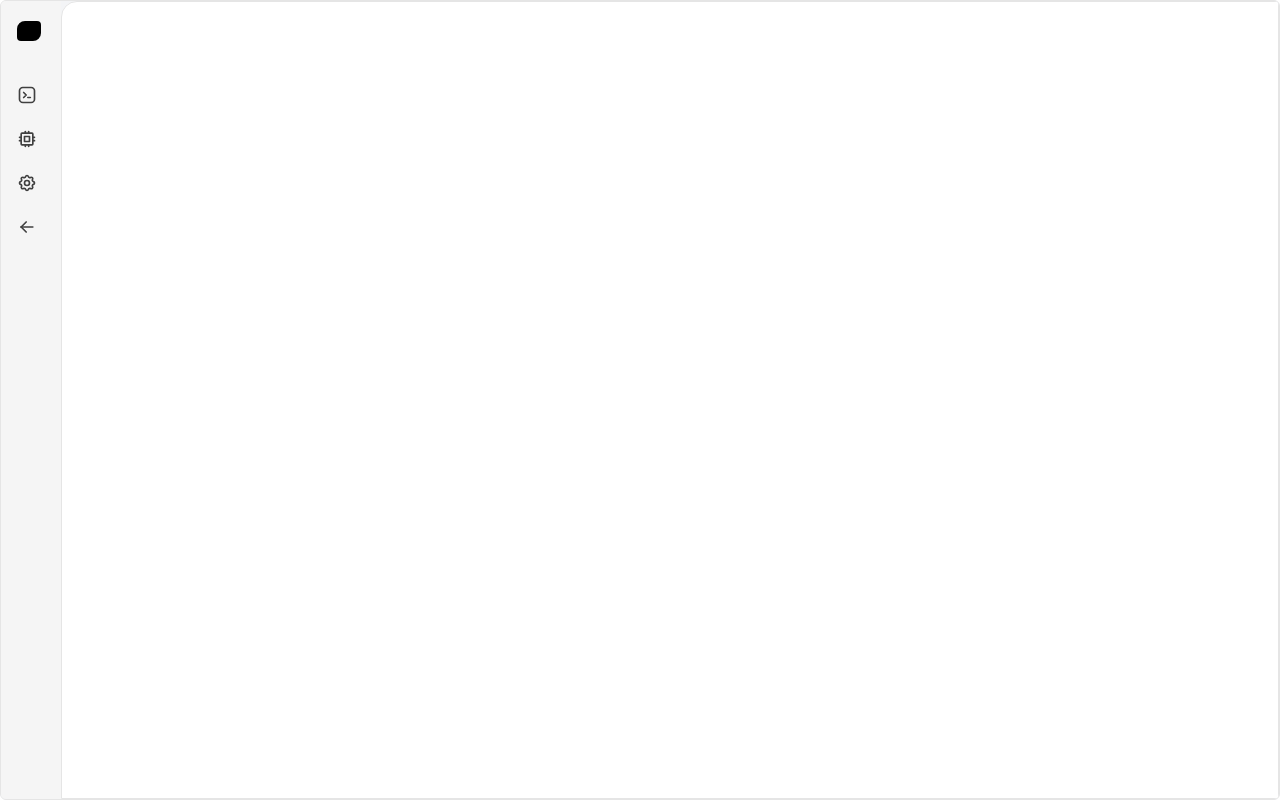
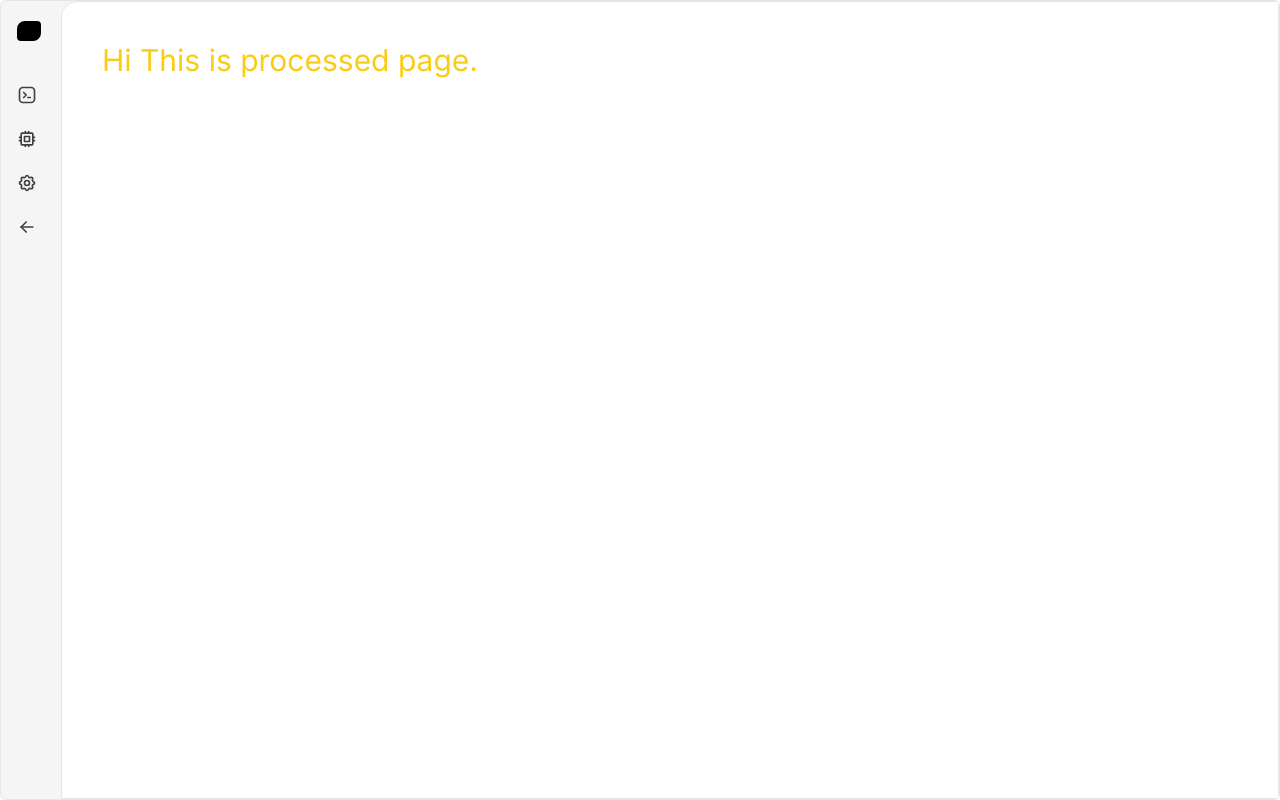
Before and after one commit to gitadityakumar/Gemini-frontend, a Next.js app: page /processed in a window 1280 px wide. Built offline with nearby package versions, Linux system fonts and the light colour scheme.

Commit message:
resolved page issue

```diff
--- a/src/app/(root)/dashboard/page.tsx
+++ b/src/app/(root)/dashboard/page.tsx
@@ -2,7 +2,13 @@ import React from 'react'
 
 const page = () => {
   return (
-    <div>page</div>
+    <div className="flex flex-1">
+      <div className="p-2 md:p-10 rounded-tl-2xl border border-neutral-200 dark:border-neutral-700 bg-white dark:bg-neutral-900 flex flex-col gap-2 flex-1 w-full h-full">
+        <div className="flex gap-2">
+         <h1 className='text-red-700 text-2xl'> Hi this is dashboard page . </h1>
+        </div>
+      </div>
+    </div>
   )
 }
 
--- a/src/app/(root)/layout.tsx
+++ b/src/app/(root)/layout.tsx
@@ -1,10 +1,126 @@
-import Layout from '@/components/ui/layout'
-import React from 'react'
+"use client";
+import React, { useState,ReactNode } from "react";
+import { Sidebar, SidebarBody, SidebarLink } from "@/components/ui/sidebar";
+import {
+  IconArrowLeft,
+  IconBrandTabler,
+  IconSettings,
+  IconCpu
+} from "@tabler/icons-react";
+import Link from "next/link";
+import { motion } from "framer-motion";
+// import Image from "next/image";
+import { cn } from "@/lib/utils";
+import PageHeader from "@/components/ui/pageheader";
 
-const RootLayout = () => {
+
+export default function Layout({ children }: Readonly<{children: ReactNode}>) {
+  const links = [
+    {
+      label: "Dashboard",
+      href: "/dashboard",
+      icon: (
+        <IconBrandTabler className="text-neutral-700 dark:text-neutral-200 h-5 w-5 flex-shrink-0" />
+      ),
+    },
+    {
+      label: "Processed",
+      href: "/processed",
+      icon: (
+        <IconCpu  className="text-neutral-700 dark:text-neutral-200 h-5 w-5 flex-shrink-0" />
+      ),
+    },
+    {
+      label: "Settings",
+      href: "#",
+      icon: (
+        <IconSettings className="text-neutral-700 dark:text-neutral-200 h-5 w-5 flex-shrink-0" />
+      ),
+    },
+    {
+      label: "Logout",
+      href: "#",
+      icon: (
+        <IconArrowLeft className="text-neutral-700 dark:text-neutral-200 h-5 w-5 flex-shrink-0" />
+      ),
+    },
+  ];
+  const [open, setOpen] = useState(false);
   return (
-    <div><Layout/></div>
-  )
+    <div
+      className={cn(
+        "rounded-md flex flex-col md:flex-row bg-gray-100 dark:bg-neutral-800 w-full flex-1 max-w-7xl mx-auto border border-neutral-200 dark:border-neutral-700 overflow-hidden",
+        "h-screen" // for your use case, use `h-screen` instead of `h-[60vh]`
+      )}
+    >
+      <Sidebar open={open} setOpen={setOpen} animate={true}>
+        <SidebarBody className="justify-between gap-10">
+          <div className="flex flex-col flex-1 overflow-y-auto overflow-x-hidden">
+            <>
+              <Logo />
+            </>
+            <div className="mt-8 flex flex-col gap-2">
+              {links.map((link, idx) => (
+                <SidebarLink key={idx} link={link} />
+              ))}
+            </div>
+          </div>
+          <div>
+            <SidebarLink
+              link={{
+                label: "Aditya Kumar",
+                href: "#",
+
+              }}
+            />
+          </div>
+        </SidebarBody>
+      </Sidebar>
+      {/* <Dashboard /> */}
+      {children}
+    </div>
+  );
 }
+export const Logo = () => {
+  return (
+    <Link
+      href="#"
+      className="font-normal flex space-x-2 items-center text-sm text-black py-1 relative z-20"
+    >
+      <div className="h-5 w-6 bg-black dark:bg-white rounded-br-lg rounded-tr-sm rounded-tl-lg rounded-bl-sm flex-shrink-0" />
+      <motion.span
+        initial={{ opacity: 0 }}
+        animate={{ opacity: 1 }}
+        className="font-medium text-black dark:text-white whitespace-pre"
+      >
+        Acet Labs
+      </motion.span>
+    </Link>
+  );
+};
+export const LogoIcon = () => {
+  return (
+    <Link
+      href="#"
+      className="font-normal flex space-x-2 items-center text-sm text-black py-1 relative z-20"
+    >
+      <div className="h-5 w-6 bg-black dark:bg-white rounded-br-lg rounded-tr-sm rounded-tl-lg rounded-bl-sm flex-shrink-0" />
+    </Link>
+  );
+};
 
-export default RootLayout
+// Dummy dashboard component with content
+const Dashboard = () => {
+  return (
+    <div className="flex flex-1">
+      <div className="p-2 md:p-10 rounded-tl-2xl border border-neutral-200 dark:border-neutral-700 bg-white dark:bg-neutral-900 flex flex-col gap-2 flex-1 w-full h-full">
+        <div className="flex gap-2">
+         <PageHeader/>
+        </div>
+
+
+
+      </div>
+    </div>
+  );
+};
--- /dev/null
+++ b/src/app/(root)/page.tsx
@@ -0,0 +1,9 @@
+import React from 'react'
+
+const Home = () => {
+  return (
+    <div>page</div>
+  )
+}
+
+export default Home
--- a/src/app/(root)/processed/page.tsx
+++ b/src/app/(root)/processed/page.tsx
@@ -2,7 +2,13 @@ import React from 'react'
 
 const page = () => {
   return (
-    <div>page</div>
+    <div className="flex flex-1">
+      <div className="p-2 md:p-10 rounded-tl-2xl border border-neutral-200 dark:border-neutral-700 bg-white dark:bg-neutral-900 flex flex-col gap-2 flex-1 w-full h-full">
+        <div className="flex gap-2">
+         <h1 className='text-3xl text-yellow-400'> Hi This is processed page. </h1>
+        </div>
+      </div>
+    </div>
   )
 }
 
--- a/src/components/ui/layout.tsx
+++ /dev/null
@@ -1,124 +0,0 @@
-"use client";
-import React, { useState } from "react";
-import { Sidebar, SidebarBody, SidebarLink } from "@/components/ui/sidebar";
-import {
-  IconArrowLeft,
-  IconBrandTabler,
-  IconSettings,
-  IconCpu
-} from "@tabler/icons-react";
-import Link from "next/link";
-import { motion } from "framer-motion";
-// import Image from "next/image";
-import { cn } from "@/lib/utils";
-
-
-export default function Layout() {
-  const links = [
-    {
-      label: "Dashboard",
-      href: "/dashboard",
-      icon: (
-        <IconBrandTabler className="text-neutral-700 dark:text-neutral-200 h-5 w-5 flex-shrink-0" />
-      ),
-    },
-    {
-      label: "Processed",
-      href: "/processed",
-      icon: (
-        <IconCpu  className="text-neutral-700 dark:text-neutral-200 h-5 w-5 flex-shrink-0" />
-      ),
-    },
-    {
-      label: "Settings",
-      href: "#",
-      icon: (
-        <IconSettings className="text-neutral-700 dark:text-neutral-200 h-5 w-5 flex-shrink-0" />
-      ),
-    },
-    {
-      label: "Logout",
-      href: "#",
-      icon: (
-        <IconArrowLeft className="text-neutral-700 dark:text-neutral-200 h-5 w-5 flex-shrink-0" />
-      ),
-    },
-  ];
-  const [open, setOpen] = useState(false);
-  return (
-    <div
-      className={cn(
-        "rounded-md flex flex-col md:flex-row bg-gray-100 dark:bg-neutral-800 w-full flex-1 max-w-7xl mx-auto border border-neutral-200 dark:border-neutral-700 overflow-hidden",
-        "h-screen" // for your use case, use `h-screen` instead of `h-[60vh]`
-      )}
-    >
-      <Sidebar open={open} setOpen={setOpen} animate={true}>
-        <SidebarBody className="justify-between gap-10">
-          <div className="flex flex-col flex-1 overflow-y-auto overflow-x-hidden">
-            <>
-              <Logo />
-            </>
-            <div className="mt-8 flex flex-col gap-2">
-              {links.map((link, idx) => (
-                <SidebarLink key={idx} link={link} />
-              ))}
-            </div>
-          </div>
-          <div>
-            <SidebarLink
-              link={{
-                label: "Aditya Kumar",
-                href: "#",
-
-              }}
-            />
-          </div>
-        </SidebarBody>
-      </Sidebar>
-      <Dashboard />
-    </div>
-  );
-}
-export const Logo = () => {
-  return (
-    <Link
-      href="#"
-      className="font-normal flex space-x-2 items-center text-sm text-black py-1 relative z-20"
-    >
-      <div className="h-5 w-6 bg-black dark:bg-white rounded-br-lg rounded-tr-sm rounded-tl-lg rounded-bl-sm flex-shrink-0" />
-      <motion.span
-        initial={{ opacity: 0 }}
-        animate={{ opacity: 1 }}
-        className="font-medium text-black dark:text-white whitespace-pre"
-      >
-        Acet Labs
-      </motion.span>
-    </Link>
-  );
-};
-export const LogoIcon = () => {
-  return (
-    <Link
-      href="#"
-      className="font-normal flex space-x-2 items-center text-sm text-black py-1 relative z-20"
-    >
-      <div className="h-5 w-6 bg-black dark:bg-white rounded-br-lg rounded-tr-sm rounded-tl-lg rounded-bl-sm flex-shrink-0" />
-    </Link>
-  );
-};
-
-// Dummy dashboard component with content
-const Dashboard = () => {
-  return (
-    <div className="flex flex-1">
-      <div className="p-2 md:p-10 rounded-tl-2xl border border-neutral-200 dark:border-neutral-700 bg-white dark:bg-neutral-900 flex flex-col gap-2 flex-1 w-full h-full">
-        <div className="flex gap-2">
-
-        </div>
-
-
-
-      </div>
-    </div>
-  );
-};
--- /dev/null
+++ b/src/components/ui/pageheader.tsx
@@ -0,0 +1,11 @@
+import React from 'react'
+
+const PageHeader = () => {
+  return (
+    <main>
+      <div>Hi There </div>
+    </main>
+  )
+}
+
+export default PageHeader
```
